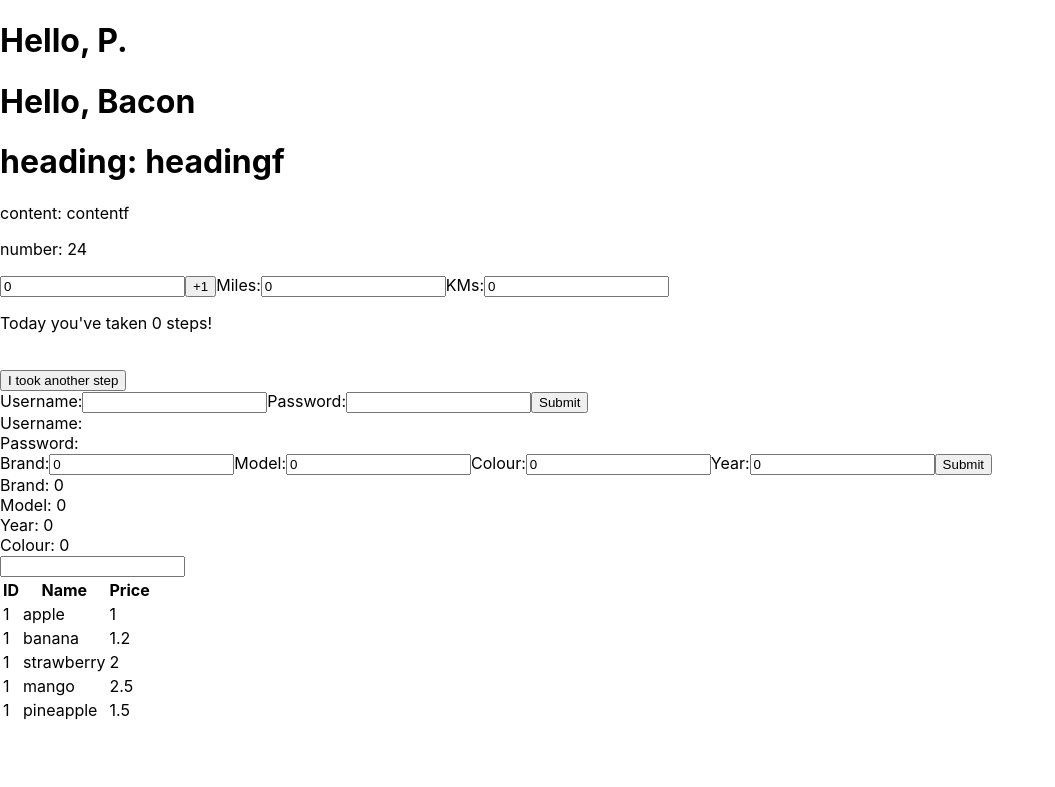
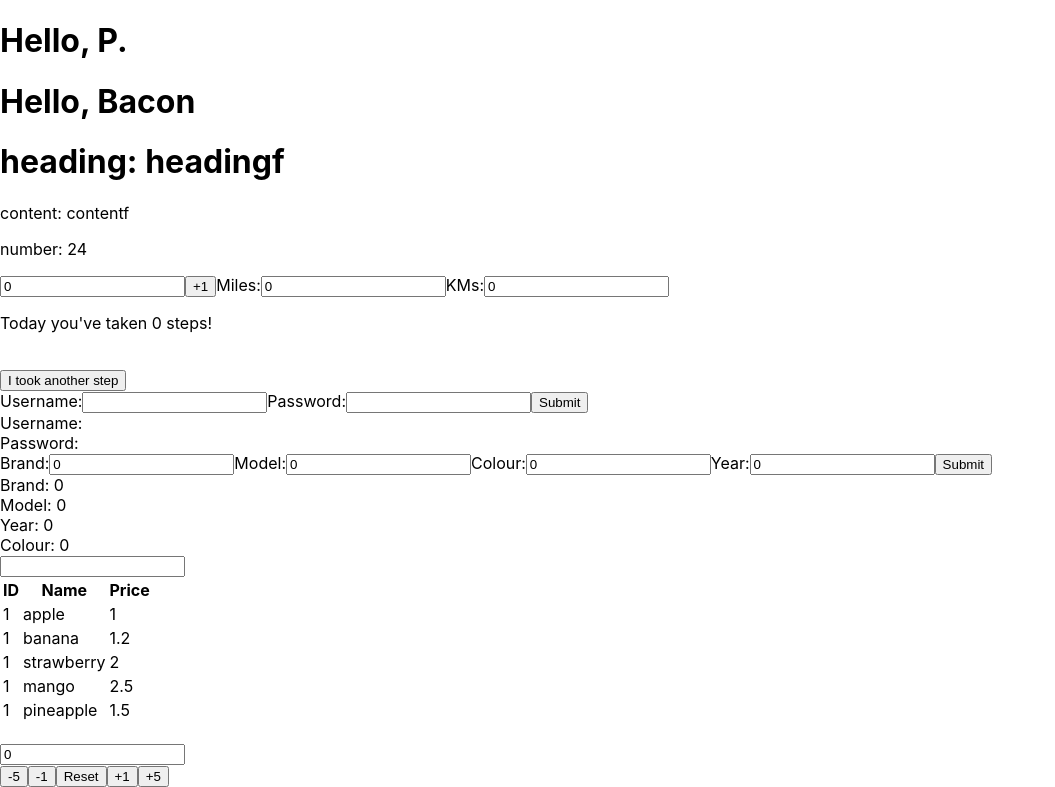
Before and after one commit to marsho23/React1, a React (Create React App) app: page / in a window 1280 px wide. Shown: the part 521-1308 px from the top of the page, without its empty margins (0-1055 px from the left). Before the commit the page ends 1244 px from the top, so only its background shows below. Built offline with nearby package versions, Linux system fonts and the light colour scheme.

Commit message:
calculator exercise

```diff
--- a/src/App.js
+++ b/src/App.js
@@ -11,6 +11,7 @@ import MilesAhead from './components/MilesAhead';
 import Login from './components/Login';
 import Car from './components/car';
 import ProductTable from './components/ProductTable';
+import Calculator from './components/calculator';
 
 
 //javascript function returning html
@@ -42,6 +43,7 @@ function App() {
          <Car/>
          <br/>
          <ProductTable/>
+         <Calculator/>
     </>
   );
 }
--- /dev/null
+++ b/src/components/calculator.jsx
@@ -0,0 +1,20 @@
+import React from 'react';
+import {useState} from 'react';
+
+const Calculator = () =>{
+    const[result,setResult]=useState(0);
+    return(
+        <>
+            <br/>
+            <input value = {result}/>
+            <br/>
+            <button onClick={()=>setResult(result-5)}>-5</button>
+            <button onClick={()=>setResult(result-1)}>-1</button>
+            <button onClick={()=>setResult(0)}>Reset</button>
+            <button onClick={()=>setResult(result+1)}>+1</button>
+            <button onClick={()=>setResult(result+5)}>+5</button>
+        </>
+    );
+}
+
+export default Calculator;
```
